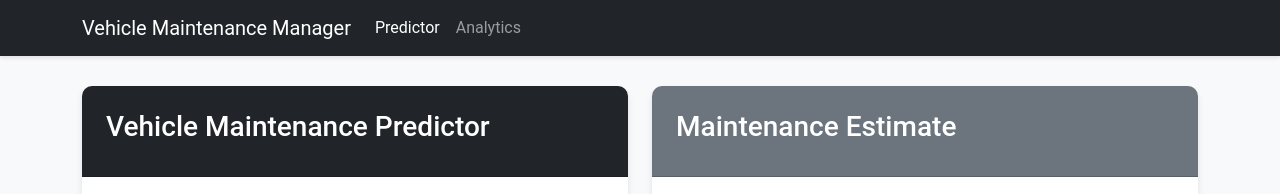
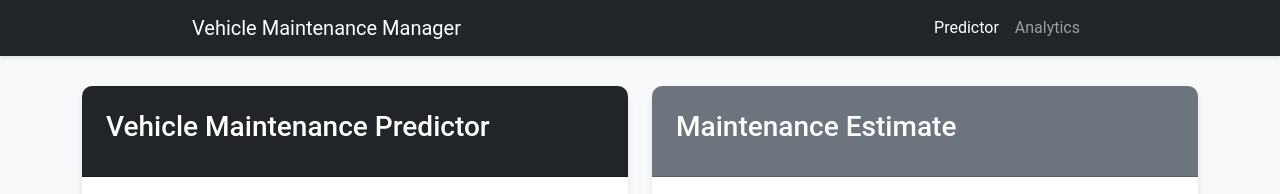
Before and after one commit to Chiesa14/vehicle_maintenance_management_prediction, a Django app: page / in a window 1280 px wide. Shown: the top 194 px of the page. Run offline with Django 5.2, Linux system fonts and the light colour scheme.

Commit message:
Frontend small fix

```diff
--- a/vmms/static/css/styles.css
+++ b/vmms/static/css/styles.css
@@ -7,6 +7,17 @@ body {
 .navbar {
     margin-bottom: 30px;
     box-shadow: 0 2px 4px rgba(0,0,0,.1);
+}
+
+.container-brand{
+    width: 70%;
+    margin: auto;
+    display: flex;
+}
+.container-brand div {
+    display: flex;
+    flex-direction: row;
+    justify-content: right;
 }
 
 .card {
--- a/vmms/templates/predictor/index.html
+++ b/vmms/templates/predictor/index.html
@@ -10,7 +10,7 @@
 </head>
 <body>
     <nav class="navbar navbar-expand-lg navbar-dark bg-dark">
-        <div class="container">
+        <div class="container-brand">
             <a class="navbar-brand" href="/">Vehicle Maintenance Manager</a>
             <button class="navbar-toggler" type="button" data-bs-toggle="collapse" data-bs-target="#navbarNav">
                 <span class="navbar-toggler-icon"></span>
--- a/vmms/templates/predictor/visualization.html
+++ b/vmms/templates/predictor/visualization.html
@@ -10,7 +10,7 @@
 </head>
 <body>
     <nav class="navbar navbar-expand-lg navbar-dark bg-dark">
-        <div class="container">
+        <div class="container-brand">
             <a class="navbar-brand" href="/">Vehicle Maintenance Manager</a>
             <button class="navbar-toggler" type="button" data-bs-toggle="collapse" data-bs-target="#navbarNav">
                 <span class="navbar-toggler-icon"></span>
```
